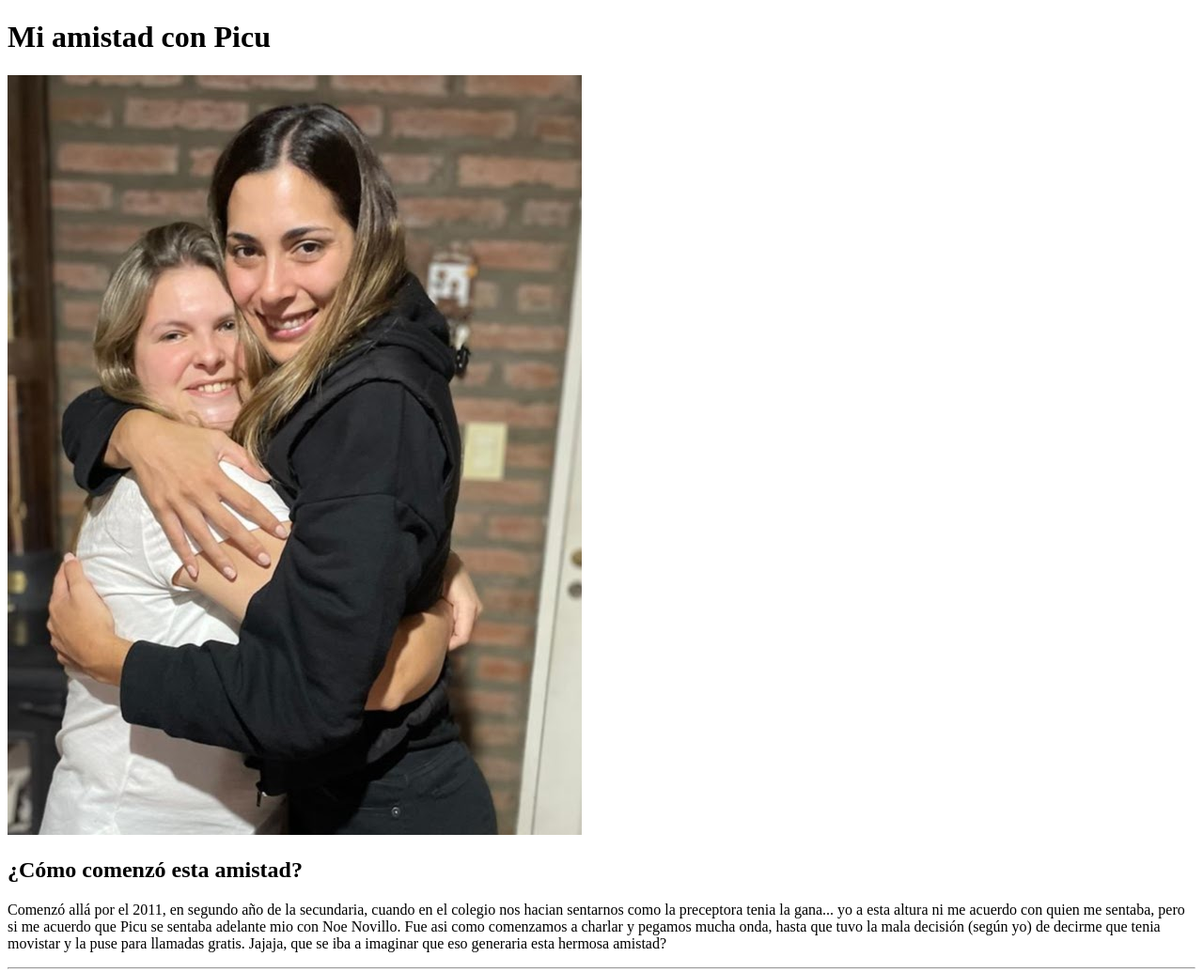
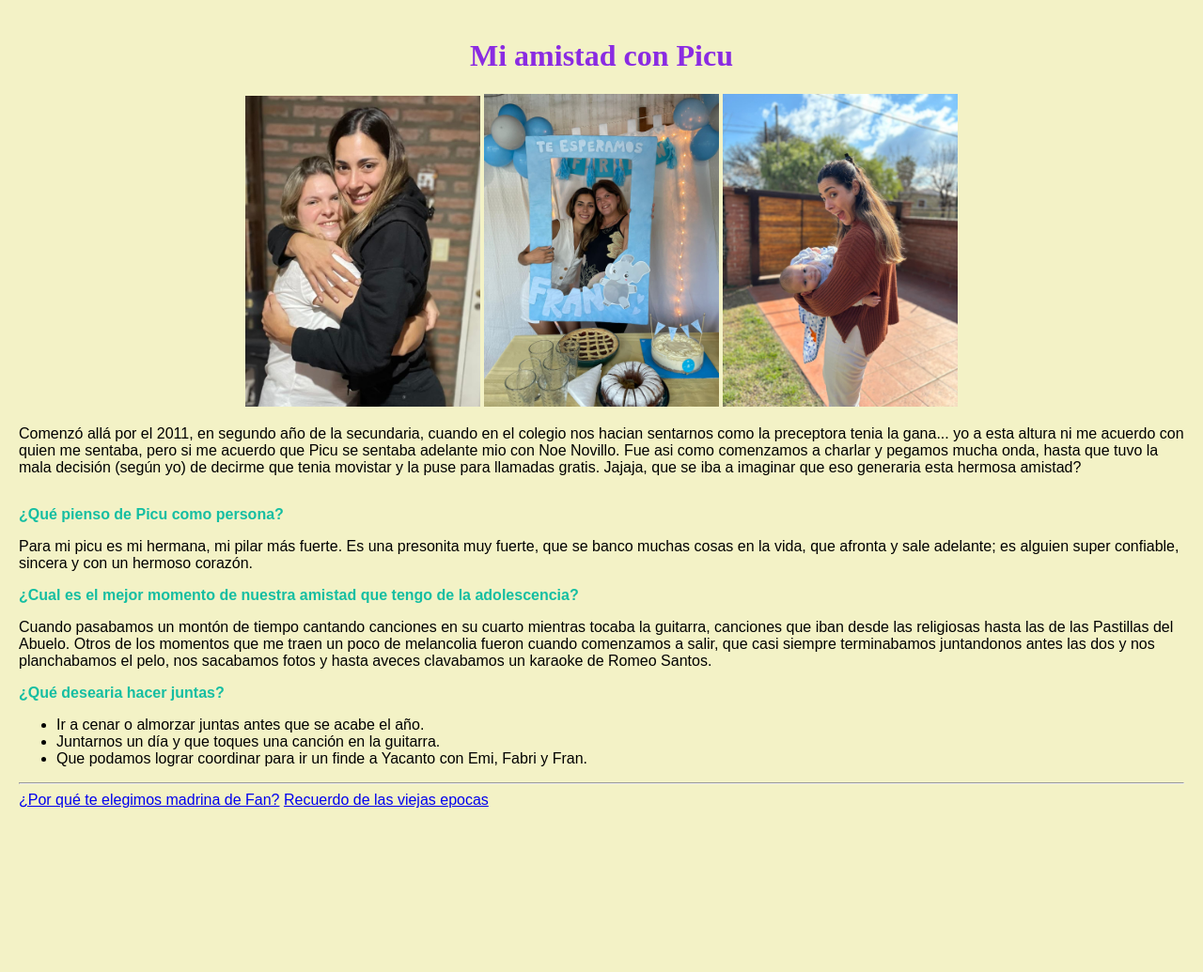
Before and after one commit to ACAgustinaCena/RepositorioHTML, a plain HTML site: page index.html in a window 1280 px wide. Shown: the top 1035 px of the page at 94% size. After the commit the page ends 881 px from the top, so only its background shows below. Drawn offline with Linux system fonts and the light colour scheme.

Commit message:
cambios CSS

```diff
--- a/index.html
+++ b/index.html
@@ -2,28 +2,38 @@
 <html lang="es">
   <head>
     <meta charset="UTF-8">
+    <link rel="stylesheet" type="text/css" href="styles.css">
     <meta name="viewport" content="width=device-width, initial-scale=1.0" />
+
     <title>Mi Primer sitio Web</title>
   </head>
   <body>
     <header>
-        <h1>Mi amistad con Picu</h1>
-        <img src="./foto actual.jpg" />
-        <h2>¿Cómo comenzó esta amistad?</h2>
-        <p> Comenzó allá por el 2011, en segundo año de la secundaria, cuando en el colegio nos hacian sentarnos como la preceptora tenia la gana... yo a esta altura ni me acuerdo con quien me sentaba, pero si me acuerdo que Picu se sentaba adelante mio con Noe Novillo. Fue asi como comenzamos a charlar y pegamos mucha onda, hasta que tuvo la mala decisión (según yo) de decirme que tenia movistar y la puse para llamadas gratis. Jajaja, que se iba a imaginar que eso generaria esta hermosa amistad?</p>
+        <div class="header">
+           <h1 class="title" id="titulo-pricipal">Mi amistad con Picu</h1>
+
+           <div class="photos">
+            <img src="./foto actual.jpg"  class="fotos"/>
+            <img src="./IMG-20240218-WA0095.jpg" class="fotos"/>
+            <img src="./IMG-20240824-WA0031.jpg" class="fotos"/>
+           </div>
+
+           <p id="parrafo1"> Comenzó allá por el 2011, en segundo año de la secundaria, cuando en el colegio nos hacian sentarnos como la preceptora tenia la gana... yo a esta altura ni me acuerdo con quien me sentaba, pero si me acuerdo que Picu se sentaba adelante mio con Noe Novillo. Fue asi como comenzamos a charlar y pegamos mucha onda, hasta que tuvo la mala decisión (según yo) de decirme que tenia movistar y la puse para llamadas gratis. Jajaja, que se iba a imaginar que eso generaria esta hermosa amistad?</p>
+
+        </div>
     </header>
-    <hr />
+
     <main>
        <section>
-           <h3>¿Qué pienso de Picu como persona?</h3>
+           <h3 class="title">¿Qué pienso de Picu como persona?</h3>
            <p>Para mi picu es mi hermana, mi pilar más fuerte. Es una presonita muy fuerte, que se banco muchas cosas en la vida, que afronta y sale adelante; es alguien super confiable, sincera y con un hermoso corazón.</p>
        </section>
         <section>
-            <h3>¿Cual es el mejor momento de nuestra amistad que tengo de la adolescencia?</h3>
+            <h3 class="title">¿Cual es el mejor momento de nuestra amistad que tengo de la adolescencia?</h3>
             <p>Cuando pasabamos un montón de tiempo cantando canciones en su cuarto mientras tocaba la guitarra, canciones que iban desde las religiosas hasta las de las Pastillas del Abuelo. Otros de los momentos que me traen un poco de melancolia fueron cuando comenzamos a salir, que casi siempre terminabamos juntandonos antes las dos y nos planchabamos el pelo, nos sacabamos fotos y hasta aveces clavabamos un karaoke de Romeo Santos.</p>
         </section>
         <section>
-            <h3>¿Qué desearia hacer juntas?</h3>
+            <h3 class="title">¿Qué desearia hacer juntas?</h3>
         <ul>
             <li>Ir a cenar o almorzar juntas antes que se acabe el año.</li>
             <li>Juntarnos un día y que toques una canción en la guitarra.</li>
--- /dev/null
+++ b/styles.css
@@ -0,0 +1,34 @@
+body {
+    font-family: 'Arial', sans-serif;
+    background-color: #f3f2c6;
+    margin: 20px;
+  }
+
+  .title {
+    font-size: 1em;
+    color:rgb(21, 190, 162);
+  }
+
+  .fotos {
+    width: 250px;
+  }
+  .header {
+    display: flex;
+    flex-direction: column;
+    justify-content: space-around;
+    align-items: center;
+  }
+
+
+  #parrafo1:hover {
+    background-color: rgb(238, 173, 238);
+    transition: 1s;
+  }
+
+
+
+  #titulo-pricipal {
+    font-size: 2rem;
+    color:blueviolet;
+    font-family: 'Times New Roman', Times, serif;
+  }
```
Also changed, not shown: Fotos.html (+2 -1 lines), madrina.html (+2 -1 lines), IMG-20240218-WA0095.jpg (added), IMG-20240824-WA0031.jpg (added).
